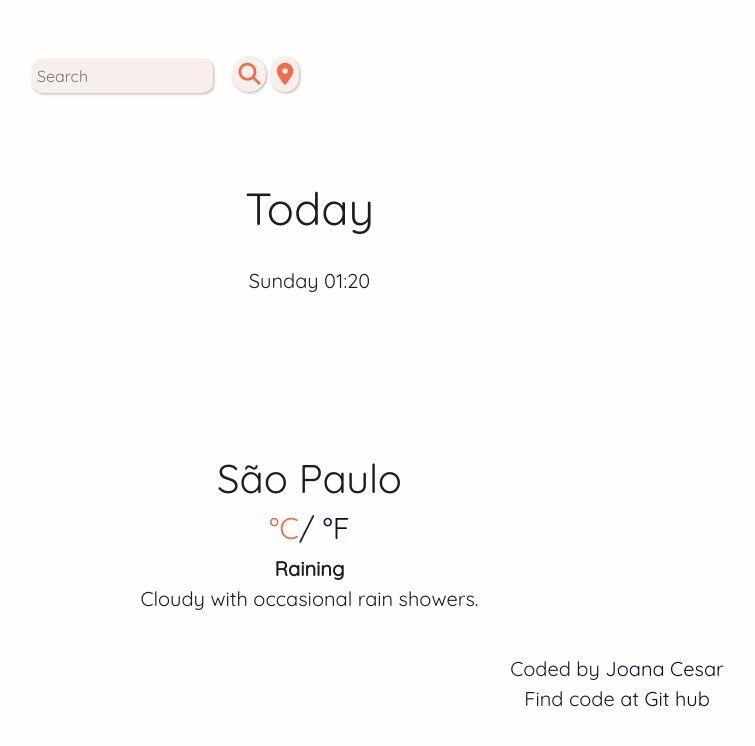
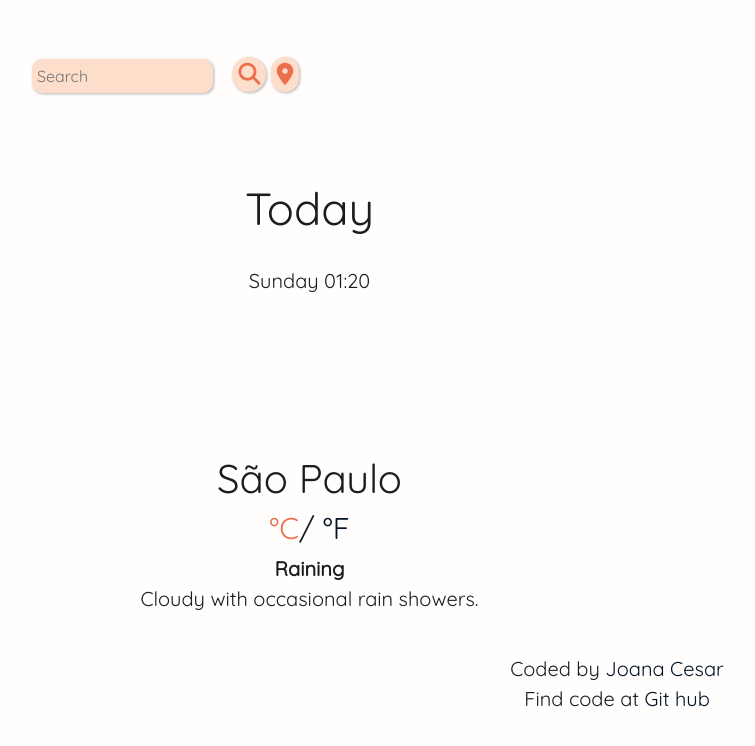
Before and after one commit to joanatcesar/weather_app, a plain HTML site: page index.html in a window 1280 px wide. Shown: the whole page, without its empty margins (23-778 px from the left). Drawn offline with nearby package versions, Linux system fonts and the light colour scheme; no server answers.

Commit message:
Change background color

```diff
--- a/src/style.css
+++ b/src/style.css
@@ -4,7 +4,7 @@ input {
   margin: 15px;
   border-radius: 10px;
   border: #ec6e4c;
-  background-color: #f8efec;
+  background-color: #fcdeca;
   box-shadow: 1px 1px 3px rgba(0, 0, 0, 0.3);
   padding: 5px;
 }
@@ -12,7 +12,7 @@ input {
 button {
   border-radius: 50px;
   color: #ec6e4c;
-  background-color: #f8efec;
+  background-color: #fcdeca;
   border: none;
   box-shadow: 1px 1px 3px rgba(0, 0, 0, 0.3);
   transition: all 200ms ease-in-out;
@@ -92,7 +92,7 @@ a:hover {
   border-radius: 10px;
   border-color: #ec6e4c;
   border-width: 2px;
-  background-color: #f8efec;
+  background-color: #fcdeca;
 }
 
 #icon {
```
